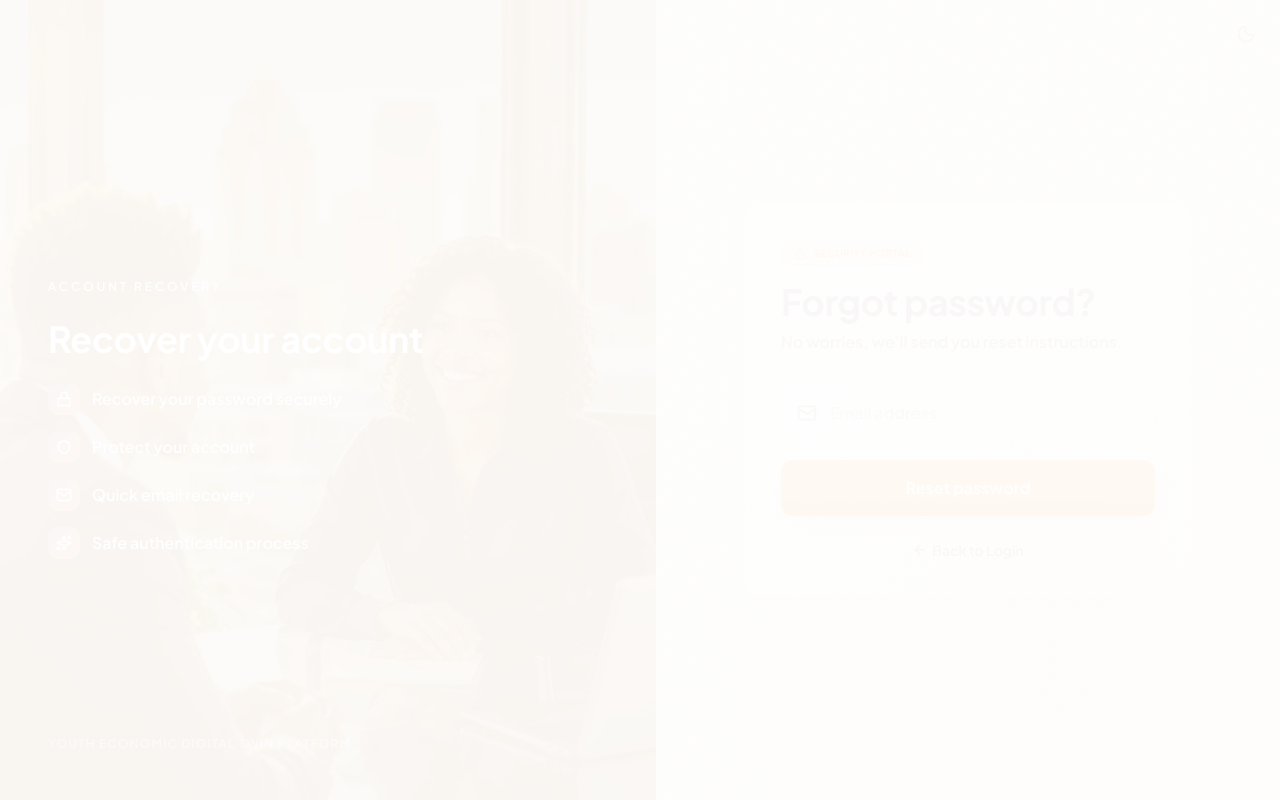
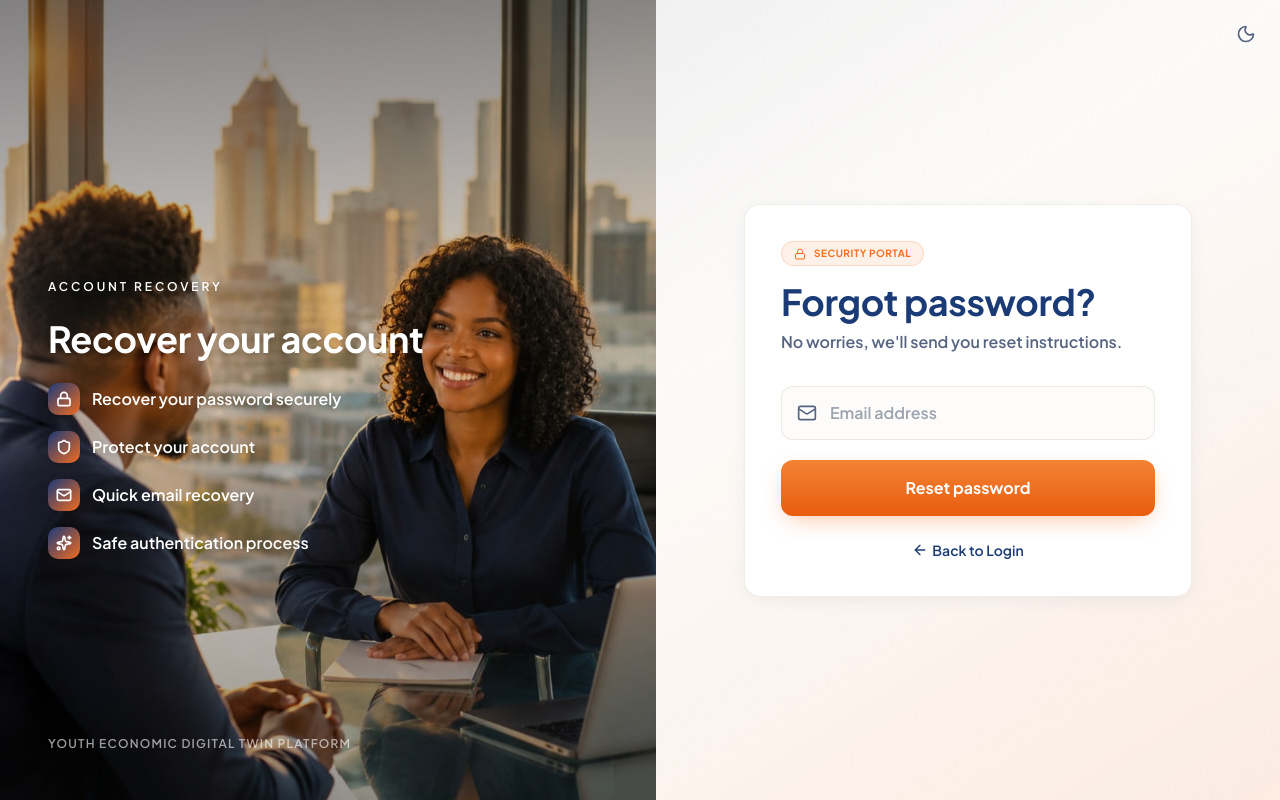
Before and after one commit to EmpowaAI/EmpowerAI, a React (Vite) app in the folder frontend/: page /forgot-password in a window 1280 px wide. Built offline with nearby package versions, Linux system fonts and the light colour scheme; no server answers; a web font is replaced by a local one.

Commit message:
fix: replace ai-mesh classes with login-consistent gradient, solid card background

```diff
--- a/frontend/src/pages/Auth/ForgotPassword.tsx
+++ b/frontend/src/pages/Auth/ForgotPassword.tsx
@@ -33,8 +33,7 @@ export default function ForgotPassword() {
     }
 
 return (
-    <div className="ai-mesh ai-spotlight grain min-h-screen bg-background text-foreground flex flex-col sm:flex-row animate-fade-in relative overflow-hidden">
-      <div className="ai-grid absolute inset-0 opacity-40 pointer-events-none" />
+    <div className="flex min-h-screen flex-col animate-fade-in bg-gradient-to-br from-primary/10 via-background to-secondary/10 text-foreground sm:flex-row dark:from-background dark:via-background dark:to-muted/60">
 
       {/* Left Panel */}
       <div
@@ -83,7 +82,7 @@ return (
         </div>
 
         <div className="w-full max-w-md animate-scale-in" style={{ animationDelay: '0.15s' }}>
-          <div className="card-glow bg-card/40 backdrop-blur-xl border border-border/50 p-6 sm:p-7 md:p-9 rounded-2xl shadow-card-soft">
+          <div className="card-glow bg-card backdrop-blur-xl border border-border/50 p-6 sm:p-7 md:p-9 rounded-2xl shadow-card-soft">
             <div className="lg:hidden mb-6 sm:mb-8">
               <Logo variant="default" size="md" linkTo="/" />
             </div>
```
